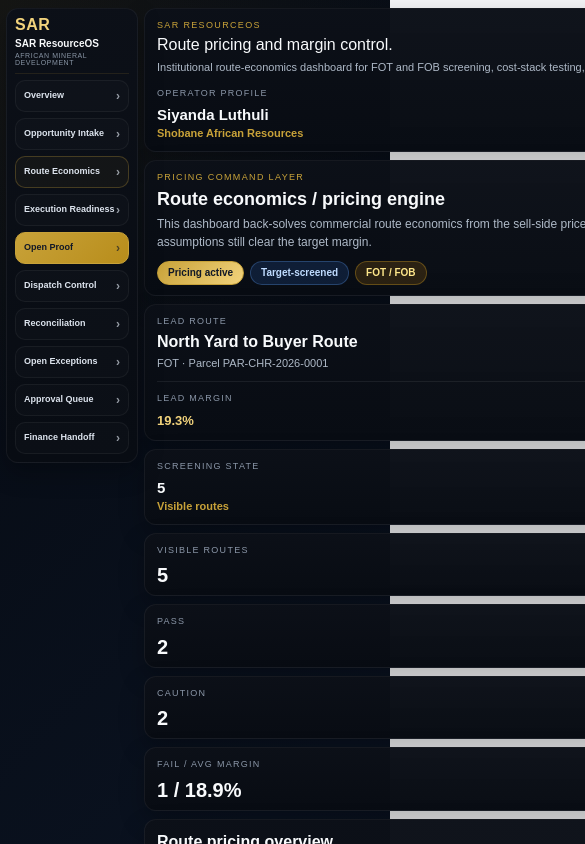
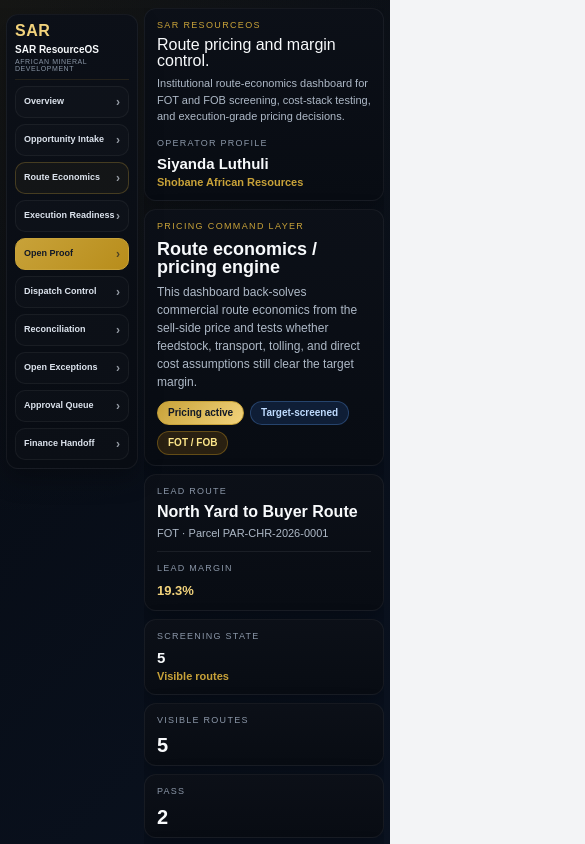
Before and after one commit to shobanesiyanda/sar-resourceos-golden-path-proof, a Next.js app: page /route-economics in a window 390 px wide. Shown: the top 844 px of the page, 585 px wide, since content can reach past the window. Built offline with nearby package versions, Linux system fonts and the light colour scheme.

Commit message:
Fix Opportunity Intake mobile overflow
Add responsive styles for various components and ensure overflow handling.

```diff
--- a/app/globals.css
+++ b/app/globals.css
@@ -1056,4 +1056,47 @@ th {
   .bb-metric-row {
     align-items: flex-start;
   }
-    }
+}
+
+.bb-main,
+.bb-panel,
+.bb-command-panel,
+.bb-command-side,
+.bb-operator-card,
+.bb-kpi-card,
+.bb-table-wrap,
+.bb-metric-list,
+.bb-grid,
+.bb-grid-main,
+.bb-grid-kpis,
+.bb-grid-modules,
+.bb-stack {
+  min-width: 0;
+  }
+
+.bb-table-wrap {
+  overflow-x: auto;
+  overflow-y: hidden;
+}
+
+.bb-panel,
+.bb-command-panel,
+.bb-command-side,
+.bb-operator-card,
+.bb-kpi-card {
+  overflow: hidden;
+}
+
+@media (max-width: 900px) {
+  .bb-shell {
+    overflow-x: hidden;
+  }
+
+  .bb-shell-inner {
+    overflow-x: hidden;
+  }
+
+  .bb-main {
+    overflow-x: hidden;
+  }
+  }
```
